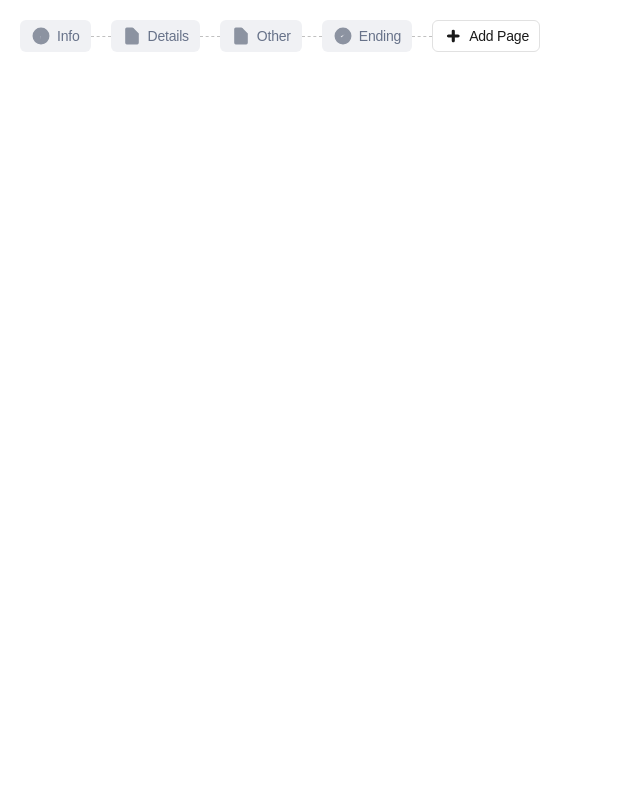
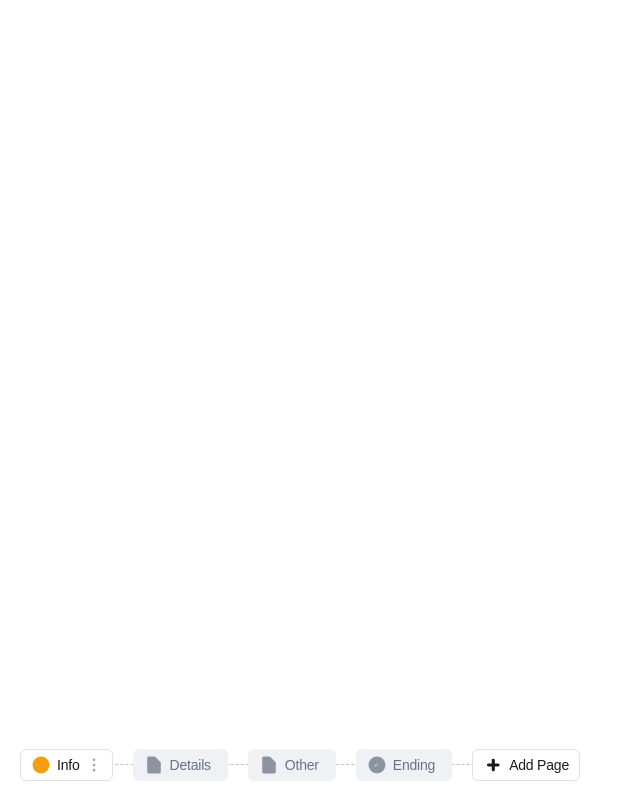
Before and after one commit to mikegulline/fillout, a Next.js app: page / in a window 1280 px wide. Shown: the whole page, without its empty margins (0-640 px from the left). Built offline with nearby package versions, Linux system fonts and the light colour scheme.

Commit message:
update drag and styles

```diff
--- a/src/app/page.tsx
+++ b/src/app/page.tsx
@@ -1,26 +1,34 @@
 import { StepNavigation } from '@/components/ui/step-navigation';
-import { Buttons } from '@/components/ui/button';
+import { Buttons } from '@/components/ui/button-page';
 
 const navButons: Buttons = [
   {
+    id: 1,
     name: 'Info',
     icon: 'info',
     active: true,
   },
   {
+    id: 2,
     name: 'Details',
     icon: 'page',
   },
   {
+    id: 3,
     name: 'Other',
     icon: 'page',
   },
   {
+    id: 4,
     name: 'Ending',
     icon: 'check',
   },
 ];
 
 export default function Home() {
-  return <StepNavigation buttons={navButons} />;
+  return (
+    <div className='w-screen h-screen flex justify-start items-end'>
+      <StepNavigation buttons={navButons} />
+    </div>
+  );
 }
--- a/src/components/ui/button-add.tsx
+++ b/src/components/ui/button-add.tsx
@@ -5,7 +5,6 @@ export const ButtonAdd = ({ onClick }: { onClick: () => void }) => {
     <button onClick={onClick}>
       <div className='group cursor-pointer flex items-center justify-center w-5 hover:w-14 transition-[width] duration-200 delay-400'>
         <div className='relative h-4 w-full flex items-center justify-center'>
-          <div className='w-full h-0 border-t-[1.5px] border-[#C0C0C0] border-dashed' />
           <div
             className='
       opacity-0 scale-0
--- /dev/null
+++ b/src/components/ui/button-page.tsx
@@ -0,0 +1,66 @@
+'use client';
+import { FC, MouseEvent, useState } from 'react';
+import { icons, type ButtonIcons } from '@/components/ui/icons';
+
+export type ButtonState = 'default' | 'hover' | 'focused' | 'active';
+
+export type ButtonProps = {
+  id?: number | string;
+  name: string;
+  icon: ButtonIcons;
+  active?: boolean;
+  handleClick?: () => void;
+};
+
+export type Buttons = ButtonProps[];
+
+export const ButtonPage: FC<ButtonProps> = ({
+  name,
+  icon,
+  active,
+  handleClick,
+}) => {
+  const [grabing, setGrabbing] = useState(false);
+  return (
+    <button
+      onClick={handleClick}
+      className={`
+        group flex items-center justify-center gap-1.5
+        h-8 px-[10px] py-1 rounded-md cursor-pointer text-center
+        font-inter font-medium text-sm leading-5 tracking-[-0.015em]
+
+        border-solid border-[0.5px]
+
+        focus:bg-white focus:text-[#1A1A1A] focus:border-[#2F72E2]
+
+        focus:shadow-[0px_1px_3px_#0000000A,0px_1px_1px_#00000005,0px_0px_0px_1.5px_#2F72E240]
+        transition-colors
+        ${
+          active
+            ? 'bg-white text-[#1A1A1A] border-[#E1E1E1]'
+            : 'text-[#677289] bg-[#f0f1f4] hover:bg-[#dadce0] border-transparent'
+        }
+      `}
+    >
+      <div
+        className={`${
+          active ? 'text-[#F59D0E]' : 'text-[#8C93A1]'
+        } group-focus:text-[#F59D0E]`}
+      >
+        {icons[icon]}
+      </div>{' '}
+      {name}
+      <div
+        onMouseDown={() => setGrabbing(true)}
+        onMouseUp={() => setGrabbing(false)}
+        className={`${
+          active ? 'opacity-100 scale-100 w-4' : 'opacity-0 scale-0 w-0'
+        } ${
+          grabing ? 'cursor-grabbing' : 'cursor-grab'
+        } transition-all duration-200 ease-out`}
+      >
+        {icons['grab']}
+      </div>
+    </button>
+  );
+};
--- a/src/components/ui/button.tsx
+++ /dev/null
@@ -1,42 +0,0 @@
-import { FC, MouseEvent } from 'react';
-import { icons, type ButtonIcons } from '@/components/ui/icons';
-
-export type ButtonState = 'default' | 'hover' | 'focused' | 'active';
-
-export type ButtonProps = {
-  name: string;
-  icon: ButtonIcons;
-  active?: boolean;
-};
-
-export type Buttons = ButtonProps[];
-
-export const Button: FC<ButtonProps> = ({ name, icon }) => {
-  const handleClick = (e: MouseEvent<HTMLButtonElement>) => {
-    e.preventDefault();
-  };
-
-  return (
-    <button
-      onClick={handleClick}
-      className='
-        group flex items-center justify-center gap-1.5
-        h-8 px-[10px] py-1 rounded-md cursor-pointer text-center
-        font-inter font-medium text-sm leading-5 tracking-[-0.015em]
-
-        text-[#677289] bg-[#9DA4B226] border-solid border-[0.5px] border-transparent
-        hover:bg-[#9DA4B259]
-        focus:bg-white focus:text-[#1A1A1A] focus:border-[#2F72E2]
-        active:bg-white active:text-[#1A1A1A] active:border-[#E1E1E1]
-
-        focus:shadow-[0px_1px_3px_#0000000A,0px_1px_1px_#00000005,0px_0px_0px_1.5px_#2F72E240]
-        transition-colors
-  '
-    >
-      <div className='text-[#8C93A1] group-active:text-[#F59D0E] group-focus:text-[#F59D0E]'>
-        {icons[icon]}
-      </div>{' '}
-      {name}
-    </button>
-  );
-};
--- a/src/components/ui/icons.tsx
+++ b/src/components/ui/icons.tsx
@@ -2,12 +2,14 @@ import IconCheck from '@/assets/icon-check.svg';
 import IconInfo from '@/assets/icon-info.svg';
 import IconPage from '@/assets/icon-page.svg';
 import IconPlus from '@/assets/icon-plus.svg';
+import IconGrab from '@/assets/icon-grab.svg';
 
 export const icons = {
   check: <IconCheck className='w-5 h-5' />,
   info: <IconInfo className='w-5 h-5' />,
   page: <IconPage className='w-5 h-5' />,
   plus: <IconPlus className='w-5 h-5' />,
+  grab: <IconGrab className='w-4 h-4' />,
 };
 
 export type ButtonIcons = 'info' | 'page' | 'check' | 'plus';
--- a/src/components/ui/step-navigation.tsx
+++ b/src/components/ui/step-navigation.tsx
@@ -1,5 +1,4 @@
 'use client';
-
 import { useState, useCallback } from 'react';
 import {
   DragDropContext,
@@ -7,7 +6,11 @@ import {
   Draggable,
   DropResult,
 } from '@hello-pangea/dnd';
-import { Button, type Buttons, type ButtonProps } from '@/components/ui/button';
+import {
+  ButtonPage,
+  type Buttons,
+  type ButtonProps,
+} from '@/components/ui/button-page';
 import { ButtonLast } from '@/components/ui/button-last';
 import { ButtonAdd } from '@/components/ui/button-add';
 
@@ -18,15 +21,30 @@ type StepNavigationProps = {
 export const StepNavigation = ({ buttons }: StepNavigationProps) => {
   const [navigation, setNavigation] = useState(buttons);
 
+  const handleClick = (index: number) => {
+    setNavigation((prev) => {
+      const newNavigation = prev.map((button, i) => {
+        button.active = i === index;
+        return button;
+      });
+      return newNavigation;
+    });
+  };
+
   const handleAddStep = (index: number) => {
     const newElement: ButtonProps = {
       name: 'New Step',
       icon: 'info',
+      active: true,
     };
 
     setNavigation((prev) => {
-      const before = prev.slice(0, index);
-      const after = prev.slice(index);
+      const newNavigation = prev.map((button) => {
+        button.active = false;
+        return button;
+      });
+      const before = newNavigation.slice(0, index);
+      const after = newNavigation.slice(index);
       return [...before, newElement, ...after];
     });
   };
@@ -46,19 +64,21 @@ export const StepNavigation = ({ buttons }: StepNavigationProps) => {
   );
 
   return (
-    <div className='w-[1140px] h-[72px] p-5'>
+    <div className='h-[72px] p-5 flex justify-start'>
+      <div>
+        <div className='w-full h-0 border-t-[1.5px] border-[#C0C0C0] border-dashed translate-y-4 z-0' />
         <DragDropContext onDragEnd={handleDragEnd}>
           <Droppable droppableId='steps' direction='horizontal'>
             {(provided) => (
               <ul
-              className='w-[1100px] h-8 justify-start rounded-[12px] flex'
+                className='h-8 justify-start flex relative'
                 ref={provided.innerRef}
                 {...provided.droppableProps}
               >
-              {navigation.map(({ name, icon }, i) => (
+                {navigation.map(({ id, name, icon, active }, i) => (
                   <Draggable
-                  key={name + i}
-                  draggableId={name + icon + i}
+                    key={name + id}
+                    draggableId={name + 'grab' + id}
                     index={i}
                   >
                     {(dragProvided) => (
@@ -68,15 +88,26 @@ export const StepNavigation = ({ buttons }: StepNavigationProps) => {
                         {...dragProvided.dragHandleProps}
                         className='flex items-center'
                       >
-                      {i > 0 && <ButtonAdd onClick={() => handleAddStep(i)} />}
-                      <Button name={name} icon={icon} />
+                        {i > 0 && (
+                          <ButtonAdd onClick={() => handleAddStep(i)} />
+                        )}
+                        <ButtonPage
+                          name={name}
+                          icon={icon}
+                          active={active}
+                          handleClick={() => handleClick(i)}
+                        />
                       </li>
                     )}
                   </Draggable>
                 ))}
                 {provided.placeholder}
                 <li className='flex items-center'>
-                {<ButtonAdd onClick={() => handleAddStep(navigation.length)} />}
+                  {
+                    <ButtonAdd
+                      onClick={() => handleAddStep(navigation.length)}
+                    />
+                  }
                   <ButtonLast
                     handleClick={() => handleAddStep(navigation.length)}
                     name='Add Page'
@@ -88,5 +119,6 @@ export const StepNavigation = ({ buttons }: StepNavigationProps) => {
           </Droppable>
         </DragDropContext>
       </div>
+    </div>
   );
 };
```
Lines whose indentation alone changed are shown as unchanged.
